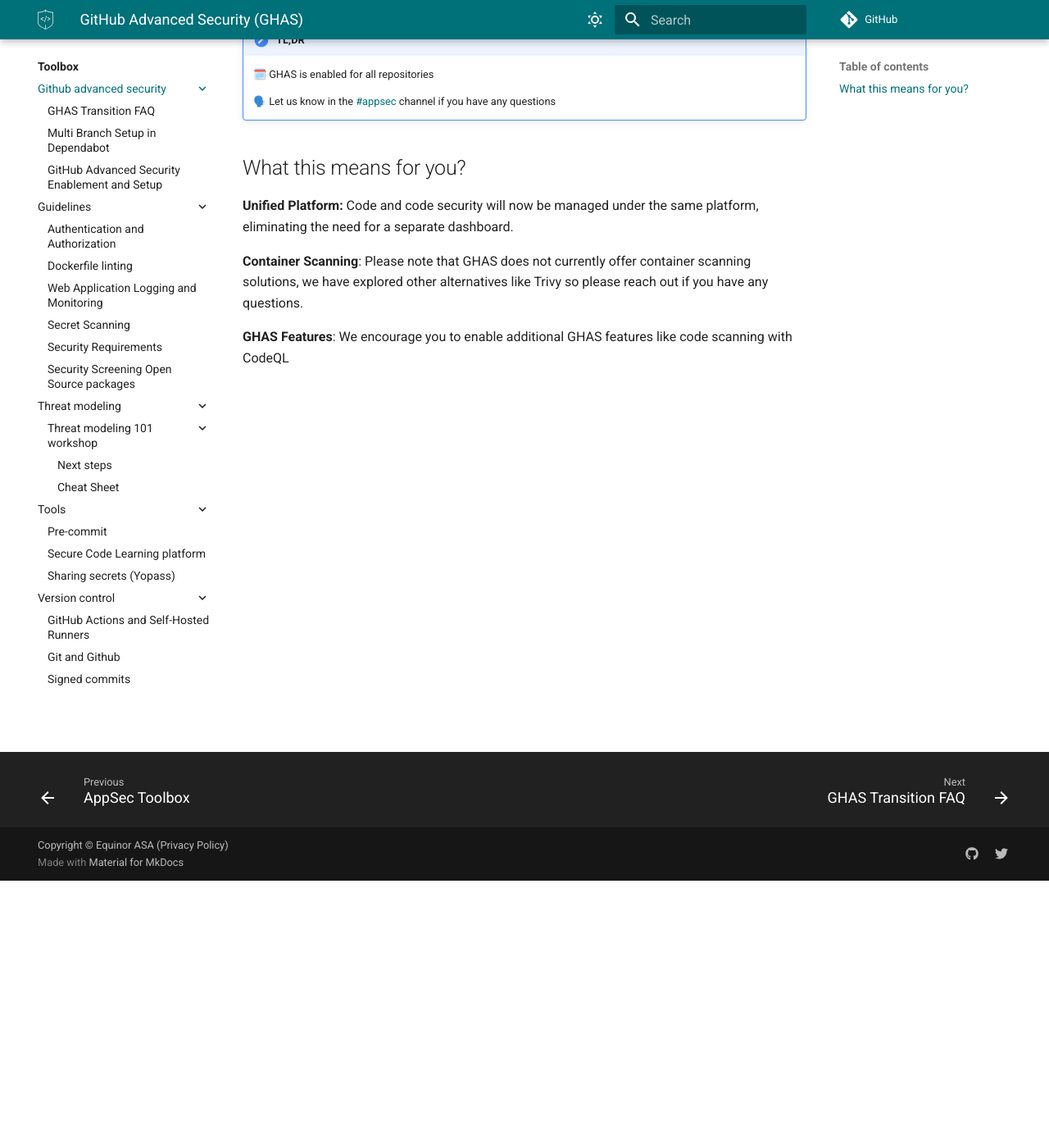
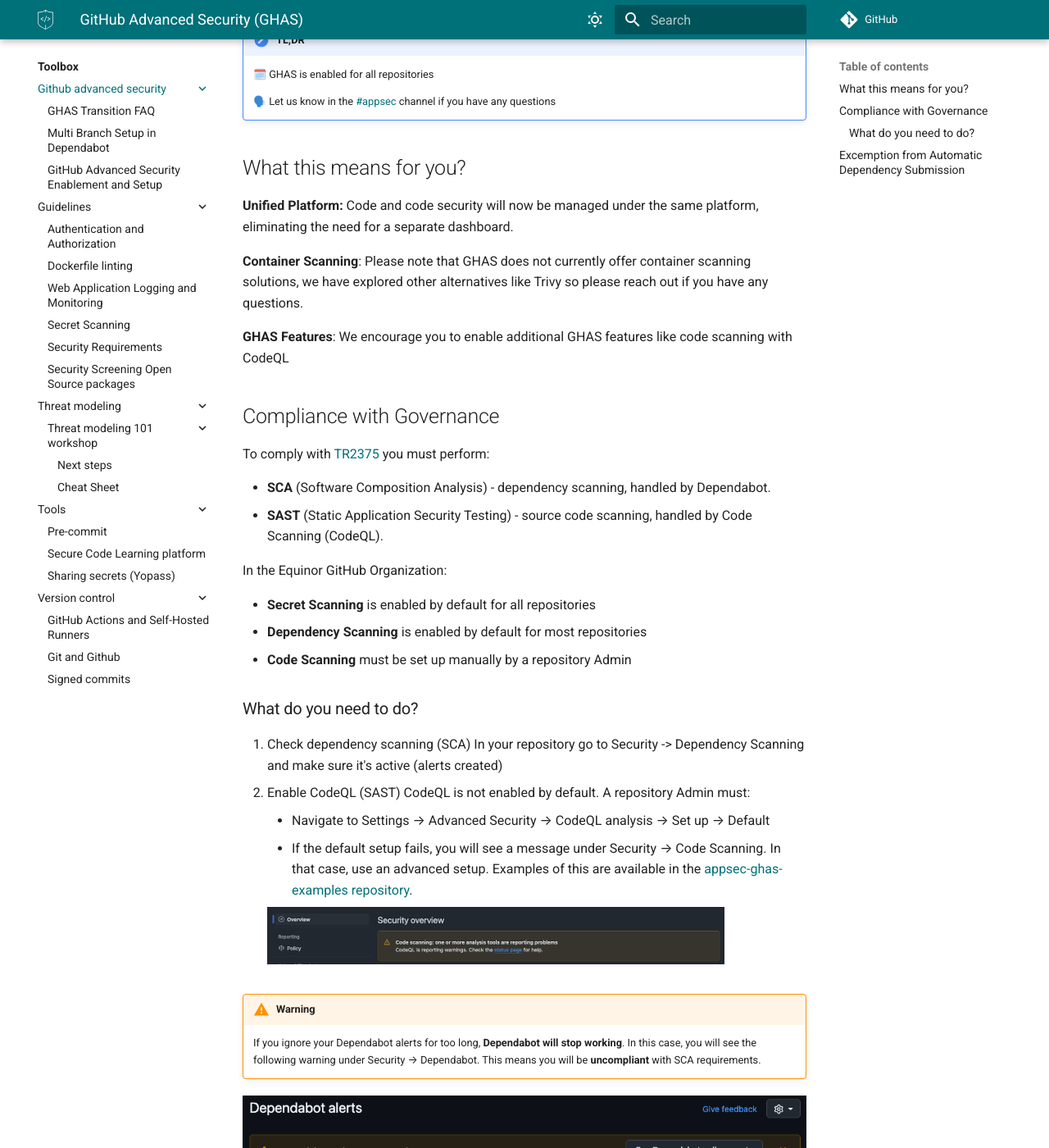
Before and after one commit to equinor/appsec, an MkDocs documentation site: the page built from docs/toolbox/github-advanced-security/index.md, in a window 1280 px wide and 1400 px high, scrolled down 326 px. Shown: the whole window at 82% size. Built offline with MkDocs 1.6.1 and Material for MkDocs 9.7.7, drawn with Linux system fonts in a browser that asks for light colours; some web fonts are replaced; comment, search, counter and statistics services are not loaded; some of the changed text lies outside the part shown.

Commit message:
docs: add information on codeQL

```diff
--- a/docs/toolbox/github-advanced-security/index.md
+++ b/docs/toolbox/github-advanced-security/index.md
@@ -18,3 +18,43 @@
 **Container Scanning**: Please note that GHAS does not currently offer container scanning solutions, we have explored other alternatives like Trivy so please reach out if you have any questions.
 
 **GHAS Features**: We encourage you to enable additional GHAS features like code scanning with CodeQL
+
+## Compliance with Governance
+
+To comply with [TR2375](https://docmap.equinor.com/Docmap/page/doc/dmDocIndex.html?DOCKEYID=1000005127) you must perform:
+
+- **SCA** (Software Composition Analysis) - dependency scanning, handled by Dependabot.
+- **SAST** (Static Application Security Testing) - source code scanning, handled by Code Scanning (CodeQL).
+
+In the Equinor GitHub Organization:
+
+- **Secret Scanning** is enabled by default for all repositories
+- **Dependency Scanning** is enabled by default for most repositories
+- **Code Scanning** must be set up manually by a repository Admin
+
+### What do you need to do?
+
+1. Check dependency scanning (SCA)
+    In your repository go to Security -> Dependency Scanning and make sure it's active (alerts created)
+1. Enable CodeQL (SAST)
+    CodeQL is not enabled by default. A repository Admin must:
+    - Navigate to Settings → Advanced Security → CodeQL analysis → Set up → Default
+    - If the default setup fails, you will see a message under Security → Code Scanning.
+      In that case, use an advanced setup. Examples of this are available in the [appsec-ghas-examples repository](https://github.com/equinor/appsec-ghas-examples).
+
+      ![Code analysis tools not working](image-3.png)
+
+!!! warning
+
+    If you ignore your Dependabot alerts for too long, **Dependabot will stop working**.
+    In this case, you will see the following warning under Security → Dependabot.
+    This means you will be **uncompliant** with SCA requirements.
+
+![Dependabot updates are paused](image-4.png)
+
+## Excemption from Automatic Dependency Submission
+
+Sometimes workflows fail due to automatic dependency submission when Dependabot fails in fetching packages from a private registry:
+
+- First, try following [this guide](https://docs.github.com/en/code-security/dependabot/working-with-dependabot/configuring-access-to-private-registries-for-dependabot#configuring-private-registries)
+- If that doesn't solve it, request an exception using [this form](https://forms.cloud.microsoft/e/1Zp1vBiN7Q).
```
Also changed, not shown: docs/toolbox/github-advanced-security/image-3.png (added), docs/toolbox/github-advanced-security/image-4.png (added).
